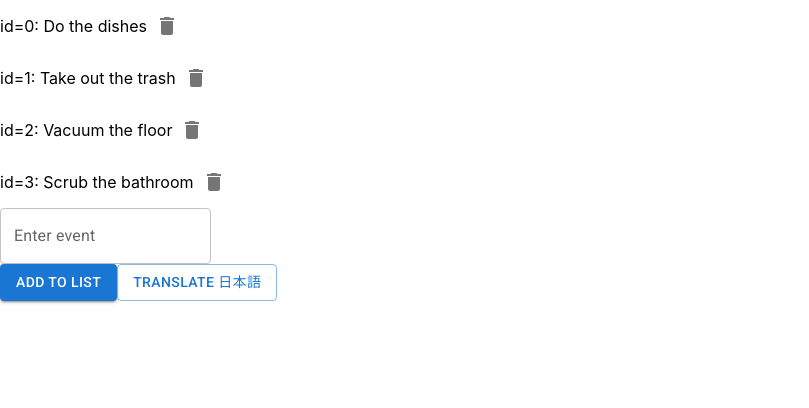
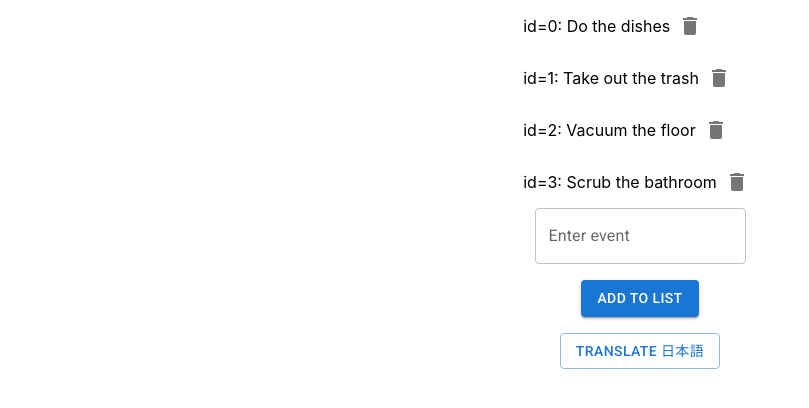
Before and after one commit to abduldoesramen/toDoApp, a React (Create React App) app: page / in a window 1280 px wide. Shown: the top 408 px of the page, without its empty margins (0-809 px from the left). Built offline with nearby package versions, Linux system fonts and the light colour scheme; the HTML template or start-up script is replaced by a standard one.

Commit message:
fixed structuring in home page

```diff
--- a/src/routes/home/home.component.jsx
+++ b/src/routes/home/home.component.jsx
@@ -4,6 +4,7 @@ import EventAddButton from "../../components/event-add-button/event-add-button.c
 import EventCard from "../../components/event-card/event-card.component";
 import EventContainer from "../../components/event-container/event-container.component";
 import EventTranslateButton from "../../components/event-translate-button/event-translate-button.component";
+import Grid from "@mui/material/Grid";
 
 const Home = () => {
   const [value, setValue] = useState("");
@@ -73,14 +74,18 @@ const Home = () => {
 
   return (
     <Fragment>
+      <Grid container alignItems="center" justify="center" direction="column">
         <EventContainer events={events} handleDelEvent={handleDelEvent} />
         <EventCard
           value={value}
           handleChange={handleChange}
           handleChangeKeyPress={handleChangeKeyPress}
         />
+        <Grid item marginTop={2} marginBottom={2}>
           <EventAddButton handleNewEvent={handleNewEvent} />
+        </Grid>
         <EventTranslateButton handleNewEvent={handleNewEvent} />
+      </Grid>
     </Fragment>
   );
 };
```
Lines whose indentation alone changed are shown as unchanged.
